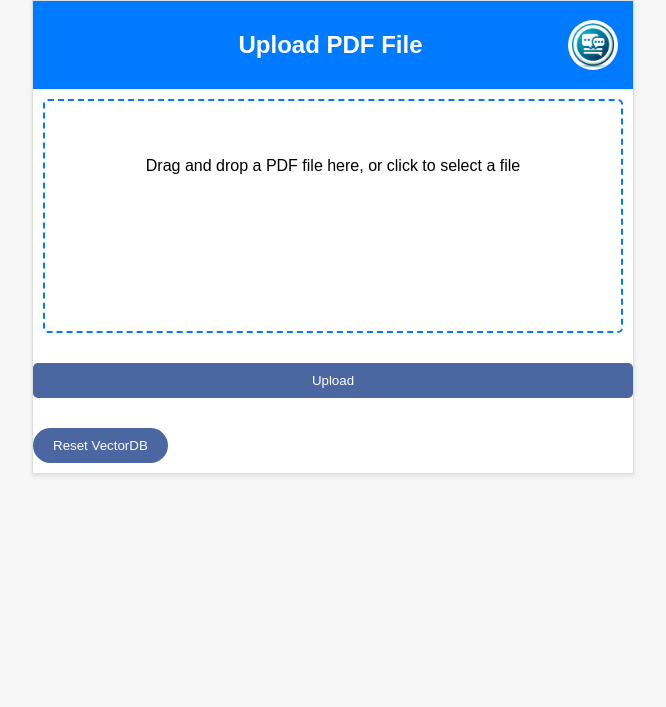
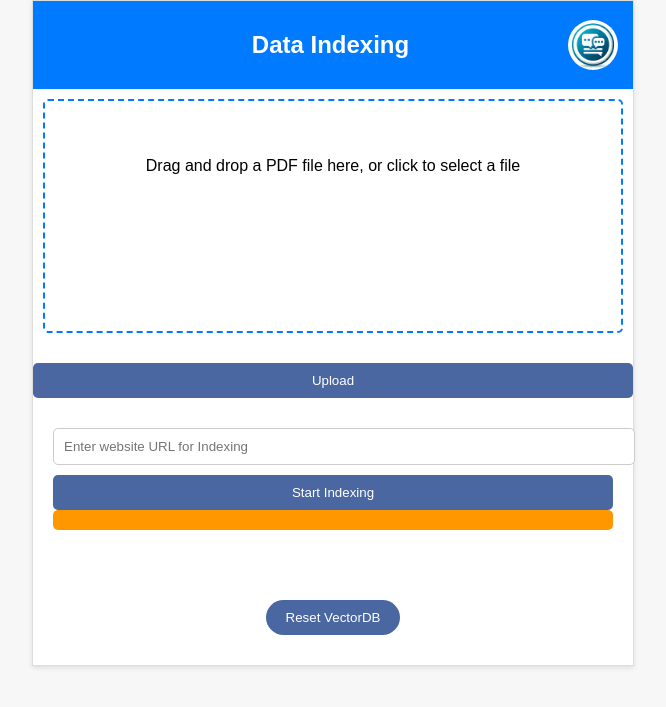
Before and after one commit to saurabh-malik/cs236-llmcorp, a FastAPI app: page /data-upload in a window 1280 px wide. Shown: the top 707 px of the page, without its empty margins (307-973 px from the left). Run offline with FastAPI, Linux system fonts and the light colour scheme.

Commit message:
Added new feature for webstie crawling. Improved prompt

```diff
--- a/app/models.py
+++ b/app/models.py
@@ -5,3 +5,6 @@ class QuestionInput(BaseModel):
 
 class AnswerOutput(BaseModel):
     answer: str
+
+class CrawlRequest(BaseModel):
+    url: str
--- a/app/templates/data-index.html
+++ b/app/templates/data-index.html
@@ -3,7 +3,7 @@
 <head>
     <meta charset="UTF-8">
     <meta name="viewport" content="width=device-width, initial-scale=1.0">
-    <title>PDF File Upload</title>
+    <title>Data Indexing</title>
     <style>
         body {
             font-family: 'Arial', sans-serif;
@@ -137,6 +137,49 @@
             height: 50px;
             visibility: hidden; /* Makes it invisible */
         }
+        .crawling-section {
+            padding: 20px;
+        }
+        .crawling-section input[type="text"] {
+            width: 100%;
+            padding: 10px;
+            margin-bottom: 10px;
+            border: 1px solid #ccc;
+            border-radius: 5px;
+        }
+        .crawling-progress {
+            width: 100%; /* Full width initially, to show progress animation */
+            height: 20px;
+            background-color: #ff9800;
+            border-radius: 5px;
+            overflow: hidden; /* To keep the child element within bounds */
+        }
+
+        .crawling-progress-inner {
+            width: 100%;
+            height: 100%;
+            background-color: #4caf50;
+            text-align: center;
+            line-height: 20px;
+            color: white;
+            animation: loading 2s infinite; /* Animation for loading effect */
+        }
+
+        @keyframes loading {
+            0% { transform: translateX(-100%); }
+            50% { transform: translateX(0); }
+            100% { transform: translateX(-100%); }
+        }
+        .crawling-status {
+            margin-top: 10px;
+            font-style: italic;
+        }
+
+        /* Adjustments for Reset VectorDB button */
+        .reset-button-container {
+            padding: 20px;
+            text-align: center; /* Centering the button */
+        }
     </style>
 
 </head>
@@ -148,7 +191,7 @@
 
             <!-- Header title -->
             <div class="header-title">
-                <h2>Upload PDF File</h2>
+                <h2>Data Indexing</h2>
             </div>
 
             <!-- Back to Chat link -->
@@ -164,8 +207,19 @@
         <div class="upload-progress" id="upload-progress"></div>
         <button onclick="uploadFile()" class="upload-btn">Upload</button>
         <div id="upload-status"></div>
+         <!-- Web Crawling Section -->
+        <div class="crawling-section">
+            <input type="text" id="url-input" placeholder="Enter website URL for Indexing">
+            <button onclick="startCrawling()" class="upload-btn">Start Indexing</button>
+            <div id="crawl-progress" class="crawling-progress"></div>
+            <div id="crawl-status" class="crawling-status"></div>
+        </div>
+
+        <!-- Reset VectorDB Section -->
+        <div class="reset-button-container">
             <button id="reset-button" class="reset-button">Reset VectorDB</button>
             <div id="reset-status"></div>
+        </div>
     </div>
 
     <script>
@@ -304,6 +358,51 @@
             document.getElementById('reset-status').textContent = "Error resetting VectorDB.";
         });
     });
+
+    function isValidUrl(string) {
+        try {
+            new URL(string);
+            return true;
+        } catch (_) {
+            return false;
+        }
+    }
+
+    function startCrawling() {
+    const url = document.getElementById('url-input').value;
+    if (!isValidUrl(url)) {
+        document.getElementById('crawl-status').textContent = "Invalid URL. Please enter a correct URL.";
+        return;
+    }
+
+    document.getElementById('crawl-status').textContent = '';
+    let crawlProgress = document.getElementById('crawl-progress');
+    crawlProgress.style.width = '100%';
+    crawlProgress.innerHTML = '<div class="crawling-progress-inner">Web indexing in progress...</div>';
+
+    fetch('/crawl_website', {
+        method: 'POST',
+        headers: {
+            'Content-Type': 'application/json',
+        },
+        body: JSON.stringify({ url: url })
+    })
+    .then(response => {
+        if (!response.ok) {
+            // If the response is not ok, throw an error with the response status
+            return response.json().then(data => Promise.reject(data));
+        }
+        return response.json();
+    })
+    .then(data => {
+        crawlProgress.textContent = 'Web indexing complete.';
+    })
+    .catch(error => {
+        console.error('Error during web indexing:', error);
+        // Update this line to display the error message from the response
+        crawlProgress.textContent = 'Error during indexing: ' + (error.detail || 'Unknown error');
+    });
+}
     </script>
 </body>
 </html>
--- /dev/null
+++ b/crawl_history.json
@@ -0,0 +1,3 @@
+{
+    "globallogic.com": "LwetriLhnHFVCtBdR"
+}
--- a/model/utils/setup_utils.py
+++ b/model/utils/setup_utils.py
@@ -52,7 +52,6 @@ def get_llm():
 def get_vector_db():
     global vector_db
     if vector_db is None:
-        print("Vector DB is NUll")
         device = f'cuda:{torch.cuda.current_device()}' if torch.cuda.is_available() else 'cpu'
         embeddings = HuggingFaceEmbeddings(
             model_name=config.embedding_model,
@@ -60,7 +59,6 @@ def get_vector_db():
         )
 
         vector_db = MyFAISS.load_local(config.kb_index, embeddings)
-    print("Vector DB is Loaded")
     return vector_db
 
 
--- a/requirements.txt
+++ b/requirements.txt
@@ -13,3 +13,4 @@ torch==2.1.0
 rouge-score==0.1.2
 python-multipart
 pypdf
+apify_client
```
Also changed, not shown: app/routes.py (+18 -3 lines), app/services.py (+21 -6 lines), config.py (+6 -4 lines), model/utils/crawler.py (added, +68 -0 lines), model/utils/index_utils.py (+10 -0 lines), 1 other file. Lines whose indentation alone changed are shown as unchanged.
